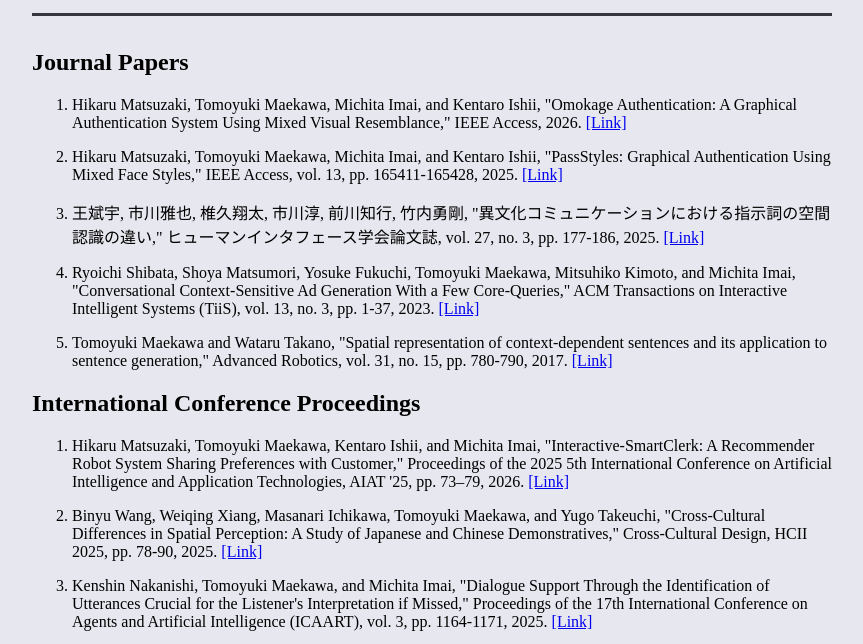
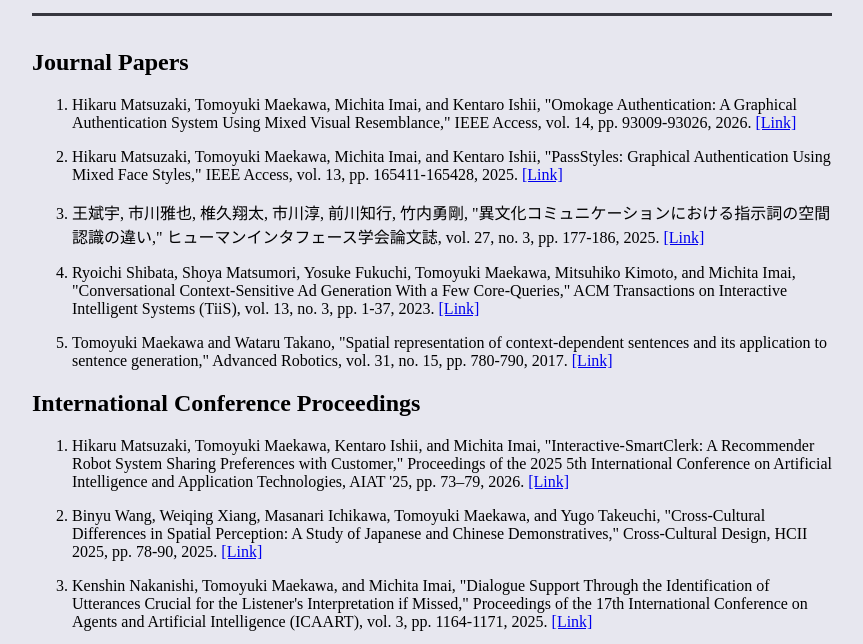
Before and after one commit to tomoyukimaekawa/tomoyukimaekawa.github.io, a plain HTML site: page publications.html in a window 1280 px wide. Shown: the part 101-745 px from the top of the page, without its empty margins (208-1071 px from the left). Drawn offline with Linux system fonts and the light colour scheme.

Commit message:
Update publication details for IEEE Access article

```diff
--- a/publications.html
+++ b/publications.html
@@ -43,7 +43,7 @@
           <p>
             Hikaru Matsuzaki, Tomoyuki Maekawa, Michita Imai, and Kentaro Ishii,
             "Omokage Authentication: A Graphical Authentication System Using Mixed Visual Resemblance,"
-            IEEE Access, 2026.
+            IEEE Access, vol. 14, pp. 93009-93026, 2026.
             <a href="https://ieeexplore.ieee.org/document/11570014" target="_blank" rel="noopener noreferrer">[Link]</a>
           </p>
         </li>
```
